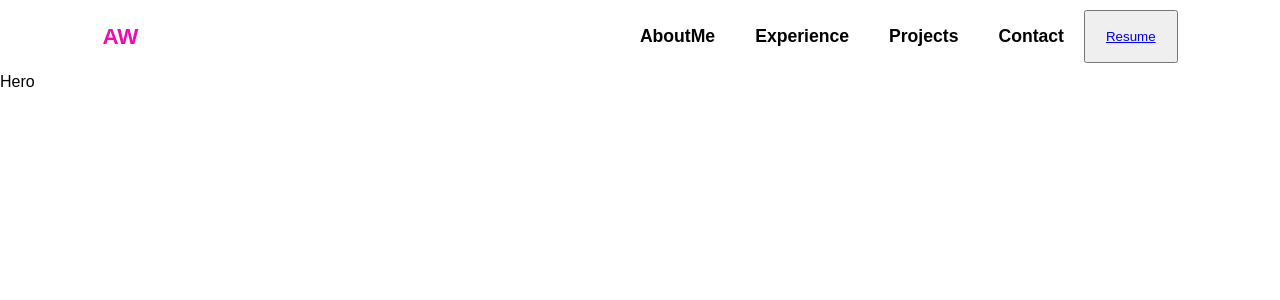
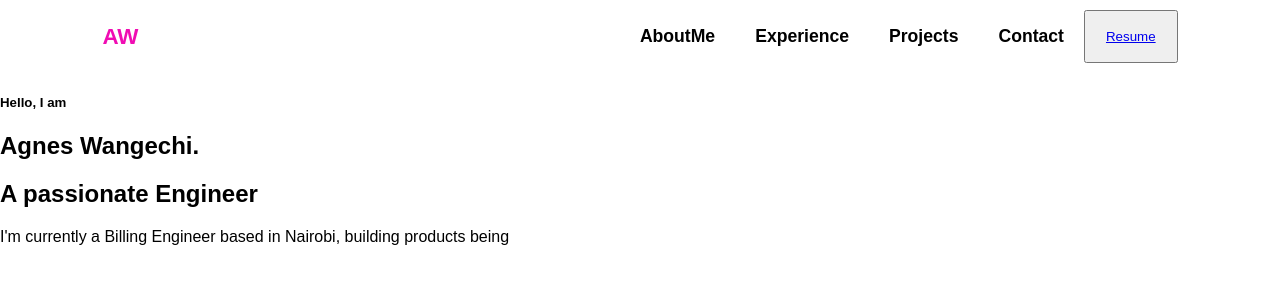
Before and after one commit to AgnesWangechi/Agnes-Wangechi, a React (Create React App) app: page / in a window 1280 px wide. Shown: the top 300 px of the page. Built offline with nearby package versions, Linux system fonts and the light colour scheme.

Commit message:
Hero contents

```diff
--- a/src/Components/Hero/Hero.jsx
+++ b/src/Components/Hero/Hero.jsx
@@ -3,7 +3,16 @@ import "./Hero.css"
 
 const Hero = () => {
   return (
-    <div>Hero</div>
+    <div>
+        <section>
+           <h5>Hello, I am</h5>
+           <h2>Agnes Wangechi.</h2>
+           <h2>A passionate Engineer</h2>
+        </section>
+        <section>
+            <p>I'm currently a Billing Engineer based in Nairobi, building products being</p>
+        </section>
+    </div>
   )
 }
 
```
